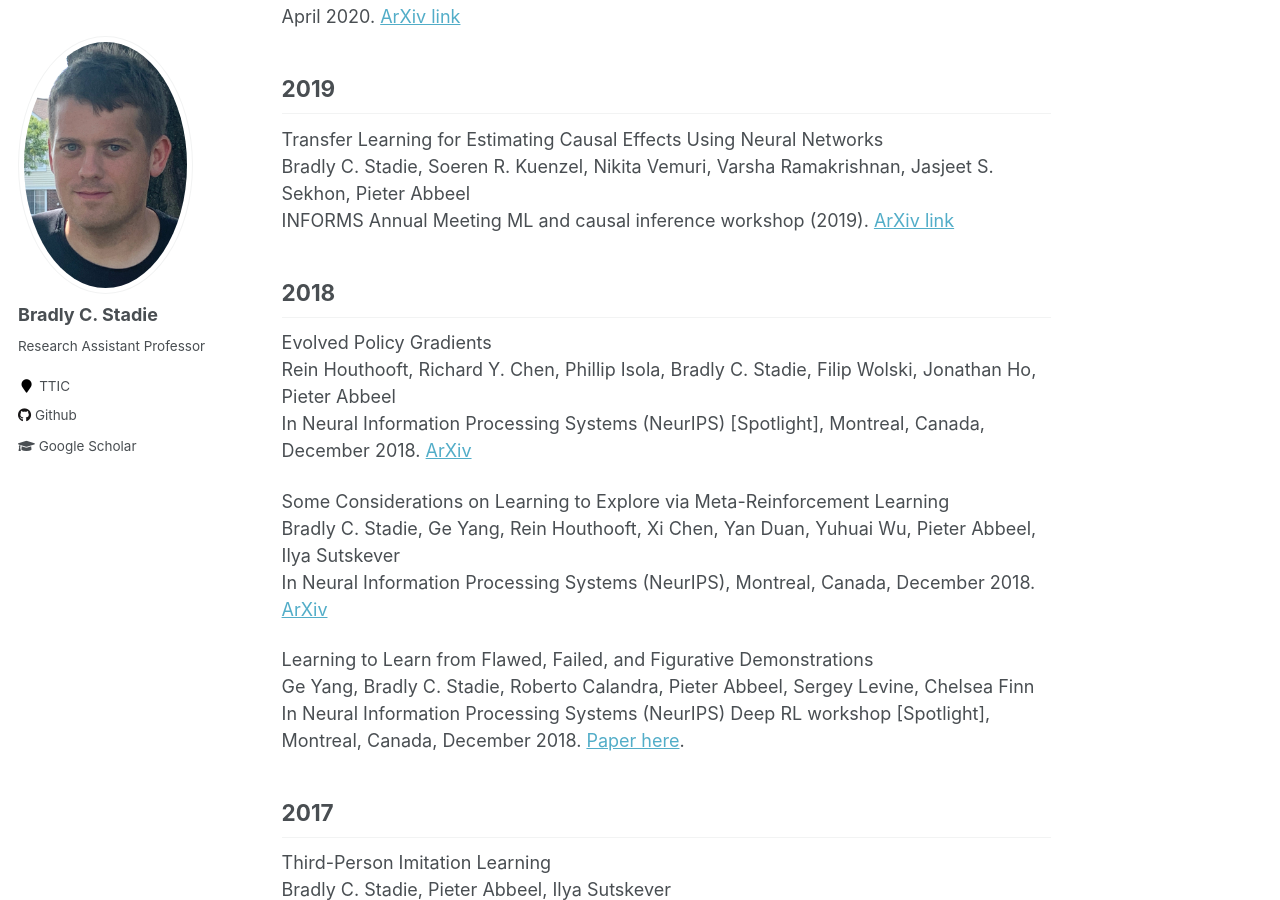
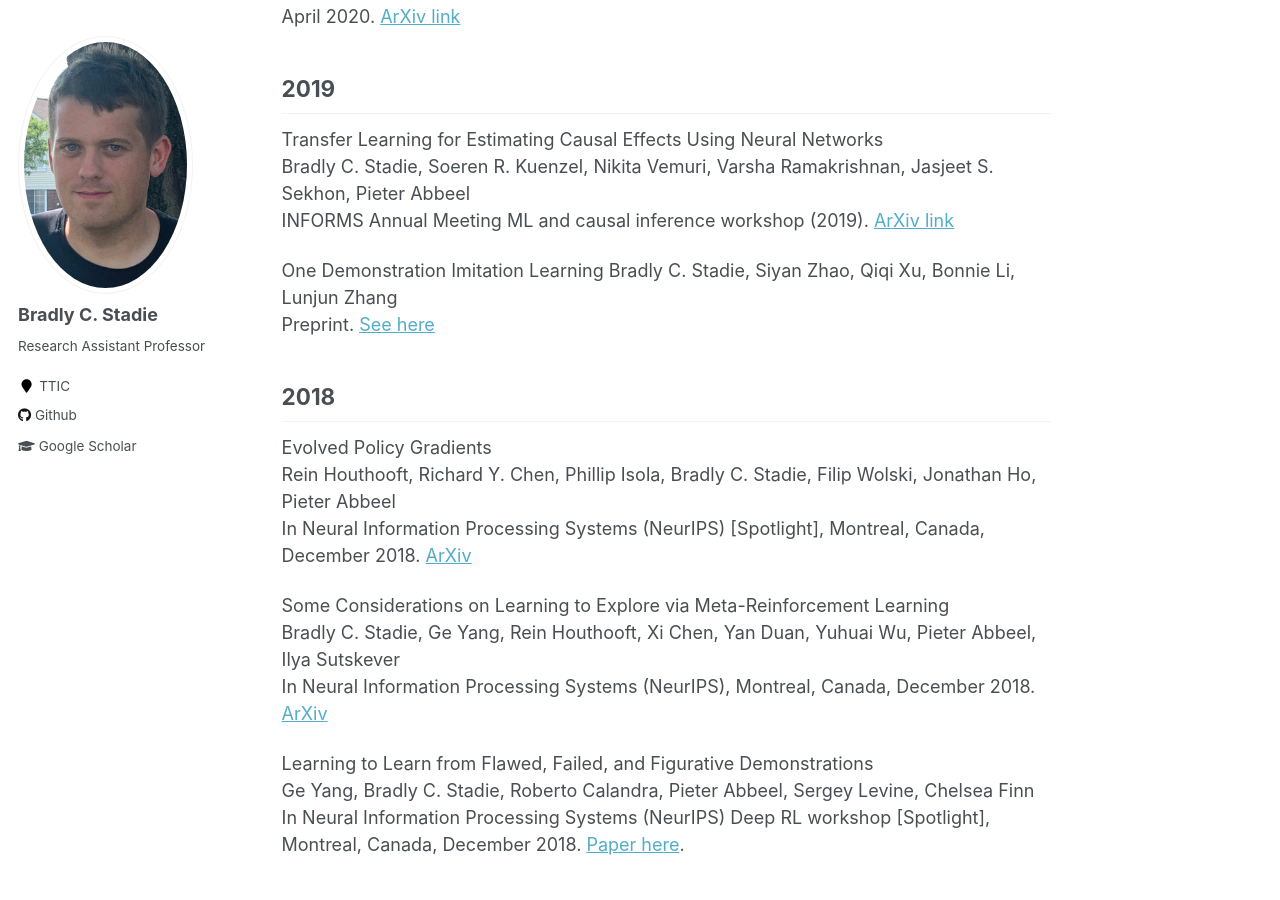
Before and after one commit to bstadie/bstadie.github.io, a Jekyll site: the page built from _pages/about.md, in a window 1280 px wide and 900 px high, scrolled down 1449 px. Built offline with Jekyll 4.4.1, drawn with Linux system fonts in a browser that asks for light colours; some of the changed text lies outside the part shown.

Commit message:
Update about.md
nv

```diff
--- a/_pages/about.md
+++ b/_pages/about.md
@@ -81,6 +81,11 @@ Bradly C. Stadie, Soeren R. Kuenzel, Nikita Vemuri, Varsha Ramakrishnan, Jasjeet
 INFORMS Annual Meeting ML and causal inference workshop (2019). [ArXiv link](https://arxiv.org/pdf/1808.07804.pdf)
 
 
+One Demonstration Imitation Learning
+Bradly C. Stadie, Siyan Zhao, Qiqi Xu, Bonnie Li, Lunjun Zhang
+Preprint. [See here](https://github.com/bstadie/All-Bradly-Stadie-Papers/blob/master/one-demo.pdf)
+
+
 2018
 ---------------
 
```
Also changed, not shown: other parts of _pages/about.md (+1 -1 lines).
